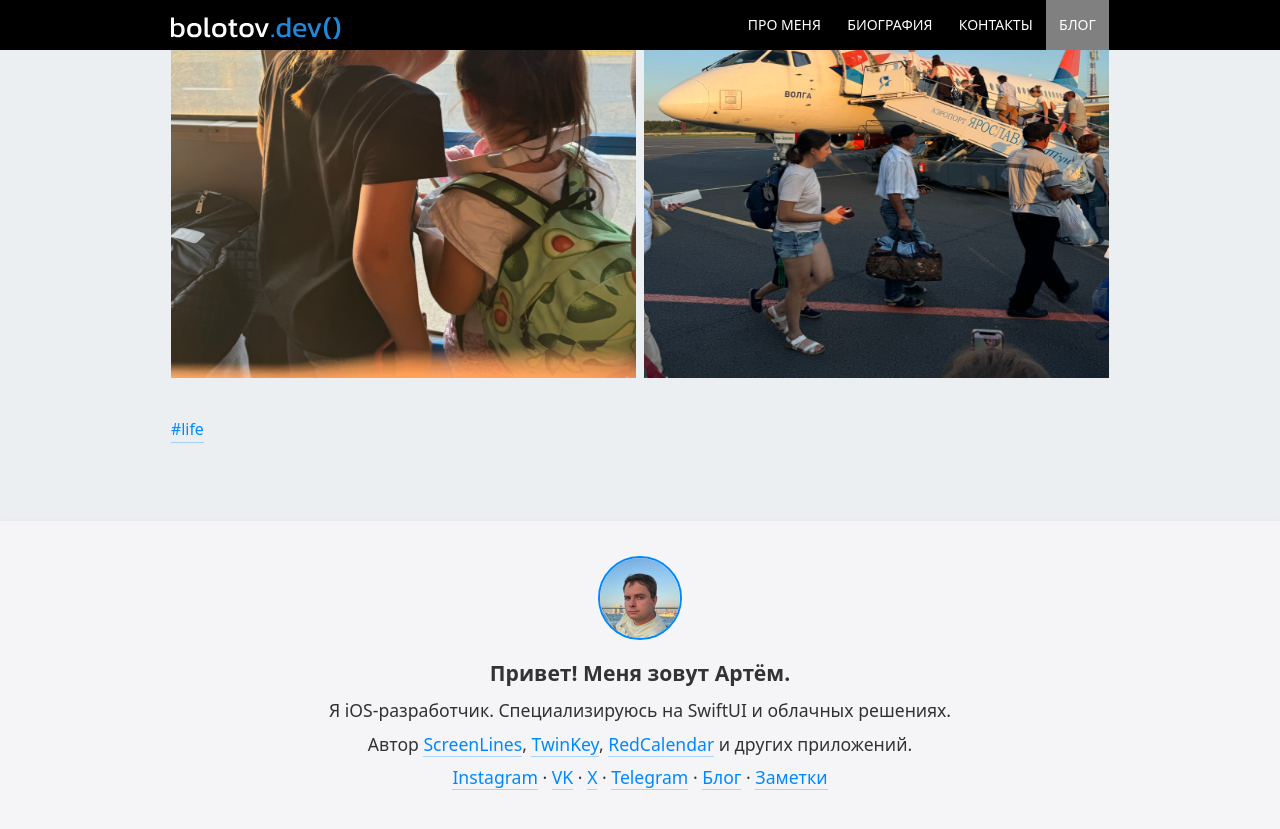
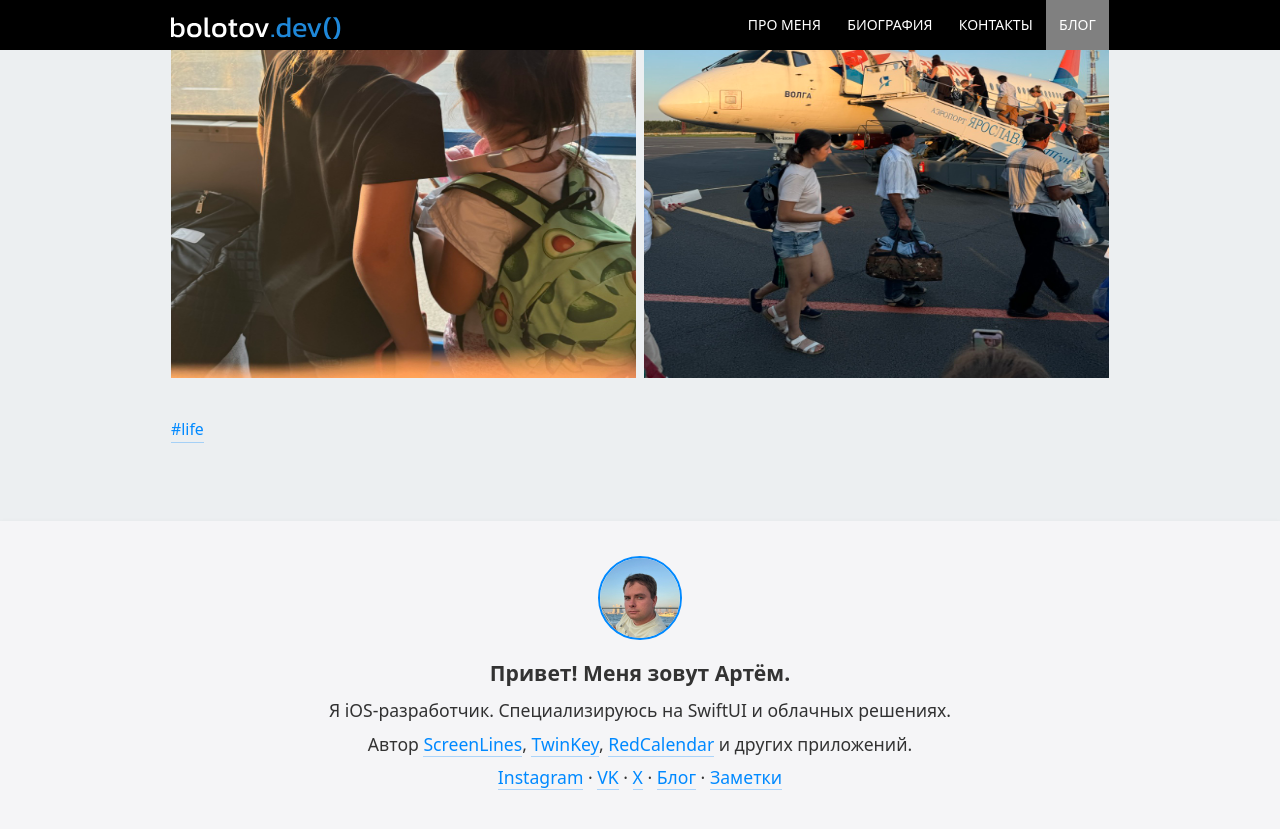
Before and after one commit to artembolotov/artembolotov.github.io, a Jekyll site: the page built from blog/_posts/2024-08-20-samara.md, in a window 1280 px wide and 900 px high, scrolled down 982 px. Shown: the top 829 px of the window. Built offline with Jekyll 4.4.1, drawn with Linux system fonts in a browser that asks for light colours.

Commit message:
Update author-footer.html

```diff
--- a/_includes/author-footer.html
+++ b/_includes/author-footer.html
@@ -4,6 +4,6 @@
     <p class="greeting">Привет! Меня зовут Артём.</p>
     <p class="bio">Я iOS-разработчик. Специализируюсь на SwiftUI и облачных решениях.</p>
     <p class="projects">Автор <a href="https://screenlines.app" target="_blank">ScreenLines</a>, <a href="https://twinkey.app" target="_blank">TwinKey</a>, <a href="https://calendar.red" target="_blank">RedCalendar</a> и&nbsp;других приложений.</p>
-    <p class="social"><a href="https://instagram.com/artembolotov" target="_blank">Instagram</a> · <a href="https://vk.com/artembolotov" target="_blank">VK</a> · <a href="https://twitter.com/artembolotov" target="_blank">X</a> · <a href="https://t.me/artembolotov" target="_blank">Telegram</a> · <a href="https://t.me/bolotovblog" target="_blank">Блог</a> · <a href="https://t.me/bolotov_logs" target="_blank">Заметки</a></p>
+    <p class="social"><a href="https://instagram.com/artembolotov" target="_blank">Instagram</a> · <a href="https://vk.com/artembolotov" target="_blank">VK</a> · <a href="https://twitter.com/artembolotov" target="_blank">X</a> · <a href="https://t.me/bolotovblog" target="_blank">Блог</a> · <a href="https://t.me/bolotov_logs" target="_blank">Заметки</a></p>
   </div>
 </div>
```
